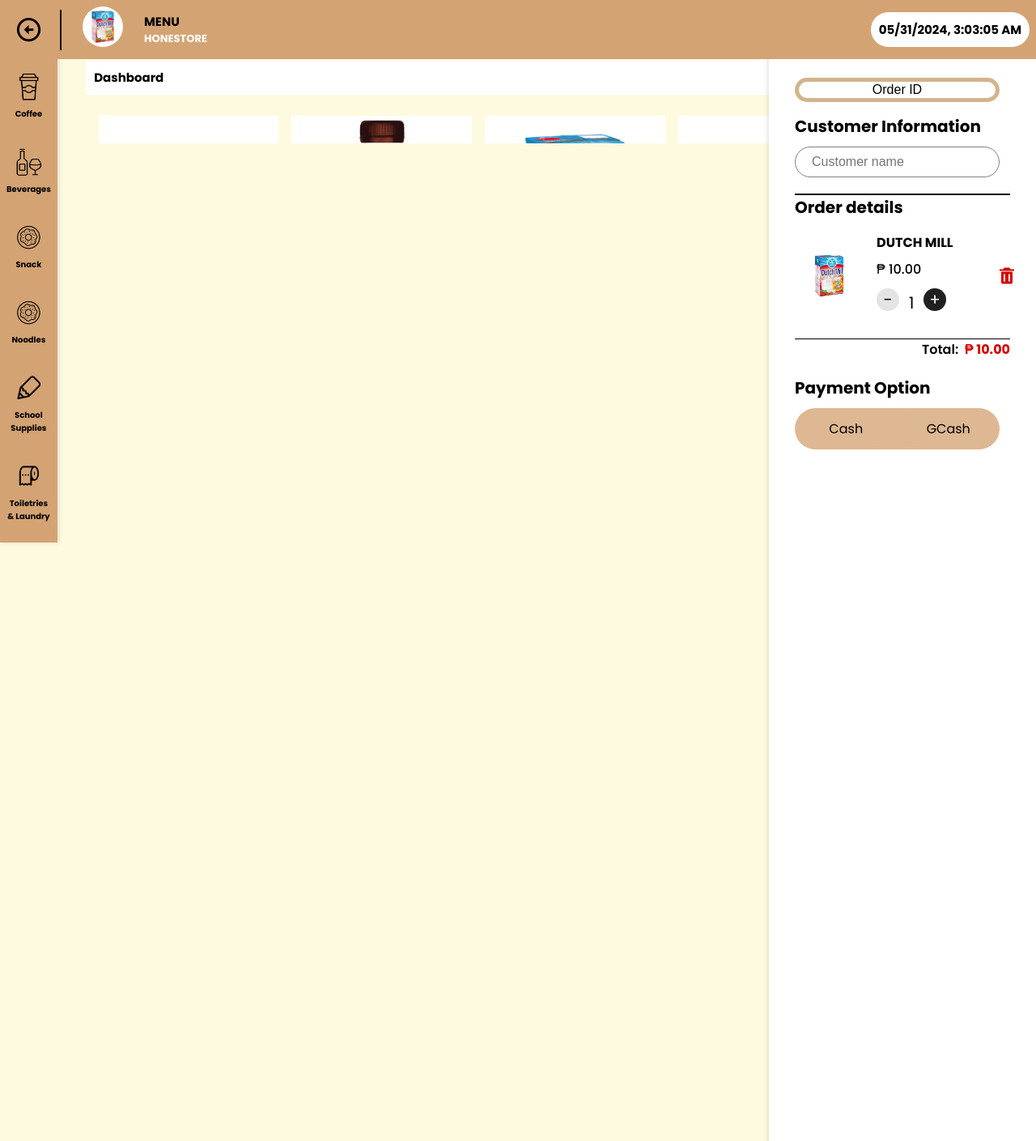
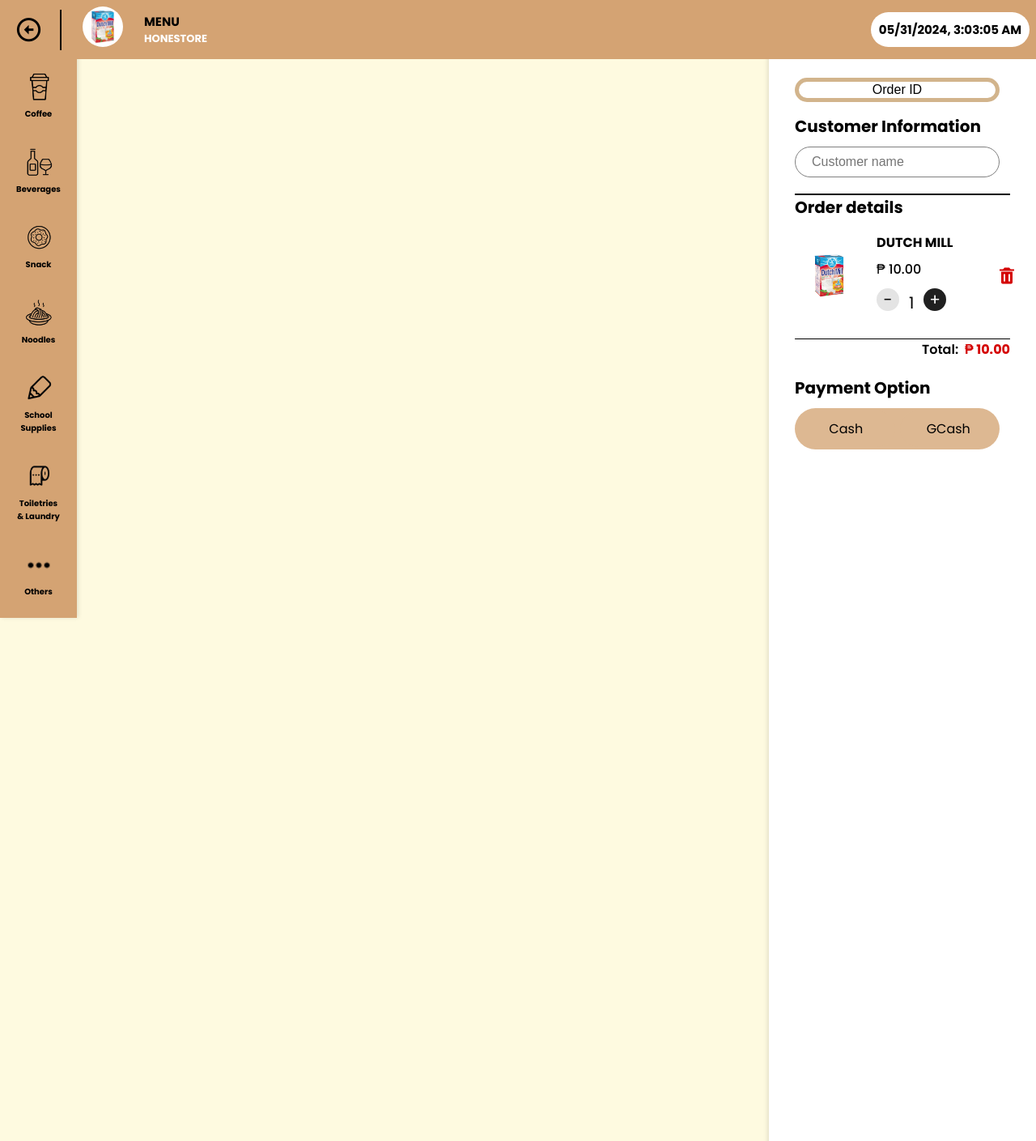
Before and after one commit to not-rae/126-final-project, a PHP site: page /index.html in a window 1280 px wide. Shown: the whole page at 81% size. Run offline with PHP 8.4, Linux system fonts and the light colour scheme.

Commit message:
updated files

```diff
--- a/index.html
+++ b/index.html
@@ -31,244 +31,23 @@
                 <li><a href="#" data-category="Coffee"><img src="./icons/coffee_icon.png" alt="Coffee"> Coffee</a></li>
                 <li><a href="#" data-category="Beverages"><img src="./icons/beverages_icon.png" alt="Beverages"> Beverages</a></li>
                 <li><a href="#" data-category="Snack"><img src="./icons/snakc_icon.png" alt="Snack"> Snack</a></li>
-                <li><a href="#" data-category="Noodles"><img src="./icons/snakc_icon.png" alt="Noodles"> Noodles</a></li>
+                <li><a href="#" data-category="Noodles"><img src="./icons/noodles_icon.png" alt="Noodles"> Noodles</a></li>
                 <li><a href="#" data-category="School Supplies"><img src="./icons/schoolSupplies_icon.png" alt="School Supplies">School<br>Supplies</a></li>
                 <li><a href="#" data-category="Toiletries"><img src="./icons/toiletriesLaundry_icon.png" alt="Toiletries"> Toiletries <br>& Laundry</a></li>
+                <li><a href="#" data-category="Others"><img src="./icons/others.png" alt="Others">Others</a></li>
+
             </ul>
         </aside>
+    </div>
 
         <main>
-            <h2>Dashboard</h2>
+            <div class="dashboard">
+                <h2>Dashboard</h2>
+            </div>
             <div class="product-list">
-                <div class="product" data-category="Coffee">
-                    <img src="./coffee/kopiko black.jpg" alt="kopiko" class="product-img">
-                    <h3 class="product-title">Kopiko black</h3>
-                    <span class="price">₱ 5.00</span>
-                </div>
-                <div class="product" data-category="Coffee">
-                    <img src="./coffee/lucky day.jpg" alt="luckyDay" class="product-img">
-                    <h3 class="product-title">Lucky Day</h3>
-                    <span class="price">₱ 00.00</span>
-                </div>
-                <div class="product" data-category="Beverages">
-                    <img src="./beverages/dutchmill.jpg" alt="dutchmill" class="product-img">
-                    <h3 class="product-title">Dutch Mill</h3>
-                    <span class="price">₱ 15.00</span>
-                </div>
-                <div class="product" data-category="Noodles">
-                    <img src="./noodles/lucky me beef.jpg" alt="luckyMe" class="product-img">
-                    <h3 class="product-title">Lucky Me Beef</h3>
-                    <span class="price">₱ 00.00</span>
-                </div>
-                <div class="product" data-category="School Supplies">
-                    <img src="./supplies/correction_tape.jpg" alt="correction_tape" class="product-img">
-                    <h3 class="product-title">Correction Tape</h3>
-                    <span class="price">₱ 00.00</span>
-                </div>
-                <div class="product" data-category="Snack">
-                    <img src="./snack/sky_flakes.jpg" alt="sky_flakes" class="product-img">
-                    <h3 class="product-title">Sky Flakes</h3>
-                    <span class="price">₱ 00.00</span>
-                </div>
-                <div class="product" data-category="Toiletries">
-                    <img src="./toiletries&laundry/creamsilk.jpg" alt="creamsilk" class="product-img">
-                    <h3 class="product-title">Cream Silk</h3>
-                    <span class="price">₱ 00.00</span>
-                </div>
-                <div class="product" data-category="Coffee">
-                    <img src="./coffee/cafe puro.jpg" alt="" class="product-img">
-                    <h3 class="product-title">cafe puro</h3>
-                    <span class="price">₱ 00.00</span>
-                </div>
-                <div class="product" data-category="Coffee">
-                    <img src="./coffee/kopiko blanca.jpg" alt="kopiko" class="product-img">
-                    <h3 class="product-title">Kopiko blanca</h3>
-                    <span class="price">₱ 00.00</span>
-                </div>
-                <div class="product" data-category="Coffee">
-                    <img src="./coffee/kopiko brown.jpg" alt="" class="product-img">
-                    <h3 class="product-title">Kopiko brown</h3>
-                    <span class="price">₱ 00.00</span>
-                </div>
-                <div class="product" data-category="Coffee">
-                    <img src="./coffee/chilled latte.jpg" alt="" class="product-img">
-                    <h3 class="product-title">Kchilled latte</h3>
-                    <span class="price">₱ 00.00</span>
-                </div>
-                <div class="product" data-category="Coffee">
-                    <img src="./coffee/chilled mocha.jpeg" alt="" class="product-img">
-                    <h3 class="product-title">chilled mocha</h3>
-                    <span class="price">₱ 00.00</span>
-                </div>
-                <div class="product" data-category="Beverages">
-                    <img src="./beverages/absolute water.jpg" alt="" class="product-img">
-                    <h3 class="product-title">absolute water</h3>
-                    <span class="price">₱ 00.00</span>
-                </div>
-                <div class="product" data-category="Beverages">
-                    <img src="./beverages/bear brand.jpg" alt="" class="product-img">
-                    <h3 class="product-title">bear brand</h3>
-                    <span class="price">₱ 00.00</span>
-                </div>
-                <div class="product" data-category="Beverages">
-                    <img src="./beverages/gatorade.jpg" alt="" class="product-img">
-                    <h3 class="product-title">gatorade</h3>
-                    <span class="price">₱ 00.00</span>
-                </div>
-                <div class="product" data-category="Beverages">
-                    <img src="./beverages/nutri boost.jpg" alt="" class="product-img">
-                    <h3 class="product-title">nutri boost</h3>
-                    <span class="price">₱ 00.00</span>
-                </div>
-                <div class="product" data-category="Beverages">
-                    <img src="./beverages/royal.jpg" alt="" class="product-img">
-                    <h3 class="product-title">royal</h3>
-                    <span class="price">₱ 00.00</span>
-                </div>
-                <div class="product" data-category="Beverages">
-                    <img src="./beverages/strawberry.jpg" alt="" class="product-img">
-                    <h3 class="product-title">strawberry</h3>
-                    <span class="price">₱ 00.00</span>
-                </div>
-                <div class="product" data-category="Beverages">
-                    <img src="./beverages/tang.jpg" alt="" class="product-img">
-                    <h3 class="product-title">tang</h3>
-                    <span class="price">₱ 00.00</span>
-                </div>
-                <div class="product" data-category="Snack">
-                    <img src="./snack/bread stcik.jpg" alt="" class="product-img">
-                    <h3 class="product-title">bread stick</h3>
-                    <span class="price">₱ 00.00</span>
-                </div>
-                <div class="product" data-category="Snack">
-                    <img src="./snack/chocomucho.jpg" alt="" class="product-img">
-                    <h3 class="product-title">choco mucho</h3>
-                    <span class="price">₱ 00.00</span>
-                </div>
-                <div class="product" data-category="Snack">
-                    <img src="./snack/cload 9.jpg" alt="" class="product-img">
-                    <h3 class="product-title">cloud 9</h3>
-                    <span class="price">₱ 00.00</span>
-                </div>
-                <div class="product" data-category="Snack">
-                    <img src="./snack/hello.jpg" alt="" class="product-img">
-                    <h3 class="product-title">hello</h3>
-                    <span class="price">₱ 00.00</span>
-                </div>
-                <div class="product" data-category="Snack">
-                    <img src="./snack/kitkat.jpg" alt="" class="product-img">
-                    <h3 class="product-title">kitkat</h3>
-                    <span class="price">₱ 00.00</span>
-                </div>
-                <div class="product" data-category="Snack">
-                    <img src="./snack/loaded.jpg" alt="" class="product-img">
-                    <h3 class="product-title">loaded</h3>
-                    <span class="price">₱ 00.00</span>
-                </div>
-                <div class="product" data-category="Snack">
-                    <img src="./snack/rebisco.jpg" alt="" class="product-img">
-                    <h3 class="product-title">rebisco</h3>
-                    <span class="price">₱ 00.00</span>
-                </div>
-                <div class="product" data-category="Snack">
-                    <img src="./snack/stick o.jpg" alt="" class="product-img">
-                    <h3 class="product-title">stick-o</h3>
-                    <span class="price">₱ 00.00</span>
-                </div>
-                <div class="product" data-category="Snack">
-                    <img src="./snack/waffer time.jpg" alt="" class="product-img">
-                    <h3 class="product-title">waffer time</h3>
-                    <span class="price">₱ 00.00</span>
-                </div>
-                <div class="product" data-category="Noodles">
-                    <img src="./noodles/chicken.jpg" alt="" class="product-img">
-                    <h3 class="product-title">chicken</h3>
-                    <span class="price">₱ 00.00</span>
-                </div>
-                <div class="product" data-category="Noodles">
-                    <img src="./noodles/chili mansi.jpg" alt="" class="product-img">
-                    <h3 class="product-title">chili mansi</h3>
-                    <span class="price">₱ 00.00</span>
-                </div>
-                <div class="product" data-category="Noodles">
-                    <img src="./noodles/kalamansi.jpg" alt="" class="product-img">
-                    <h3 class="product-title">kalamansi</h3>
-                    <span class="price">₱ 00.00</span>
-                </div>
-                <div class="product" data-category="Noodles">
-                    <img src="./noodles/lomi.jpg" alt="" class="product-img">
-                    <h3 class="product-title">lomi</h3>
-                    <span class="price">₱ 00.00</span>
-                </div>
-                <div class="product" data-category="Noodles">
-                    <img src="./noodles/original.jpg" alt="" class="product-img">
-                    <h3 class="product-title">original</h3>
-                    <span class="price">₱ 00.00</span>
-                </div>
-                <div class="product" data-category="Noodles">
-                    <img src="./noodles/spicy.jpg" alt="" class="product-img">
-                    <h3 class="product-title">spicy</h3>
-                    <span class="price">₱ 00.00</span>
-                </div>
-                <div class="product" data-category="School Supplies">
-                    <img src="./supplies/pencil.jpg" alt="" class="product-img">
-                    <h3 class="product-title">pencil</h3>
-                    <span class="price">₱ 00.00</span>
-                </div>
-                <div class="product" data-category="School Supplies">
-                    <img src="./supplies/scisssor.jpg" alt="" class="product-img">
-                    <h3 class="product-title">scissor</h3>
-                    <span class="price">₱ 00.00</span>
-                </div>
-                <div class="product" data-category="School Supplies">
-                    <img src="./supplies/tape.jpg" alt="" class="product-img">
-                    <h3 class="product-title">tape</h3>
-                    <span class="price">₱ 00.00</span>
-                </div>
-                <div class="product" data-category="School Supplies">
-                    <img src="./supplies/yellow paper.jpg" alt="" class="product-img">
-                    <h3 class="product-title">yellow paper</h3>
-                    <span class="price">₱ 00.00</span>
-                </div>
-                <div class="product" data-category="Toiletries">
-                    <img src="./toiletries&laundry/axion.jpg" alt="" class="product-img">
-                    <h3 class="product-title">axion</h3>
-                    <span class="price">₱ 00.00</span>
-                </div>
-                <div class="product" data-category="Toiletries">
-                    <img src="./toiletries&laundry/dove.jpg" alt="" class="product-img">
-                    <h3 class="product-title">dove</h3>
-                    <span class="price">₱ 00.00</span>
-                </div>
-                <div class="product" data-category="Toiletries">
-                    <img src="./toiletries&laundry/modess.jpg" alt="" class="product-img">
-                    <h3 class="product-title">modess</h3>
-                    <span class="price">₱ 00.00</span>
-                </div>
-                <div class="product" data-category="Toiletries">
-                    <img src="./toiletries&laundry/safeguard.jpg" alt="" class="product-img">
-                    <h3 class="product-title">safeguard</h3>
-                    <span class="price">₱ 00.00</span>
-                </div>
-                <div class="product" data-category="Toiletries">
-                    <img src="./toiletries&laundry/sisters.jpg" alt="" class="product-img">
-                    <h3 class="product-title">sisters</h3>
-                    <span class="price">₱ 00.00</span>
-                </div>
-                <div class="product" data-category="Toiletries">
-                    <img src="./toiletries&laundry/surf.jpg" alt="" class="product-img">
-                    <h3 class="product-title">surf</h3>
-                    <span class="price">₱ 00.00</span>
-                </div>
-                <div class="product" data-category="Toiletries">
-                    <img src="./toiletries&laundry/tide.jpg" alt="" class="product-img">
-                    <h3 class="product-title">tide</h3>
-                    <span class="price">₱ 00.00</span>
-                </div>
-
             </div>
         </main>
-
+        <div class="category-container">
         <div class="right-panel">
             <div class="customer-info">
                 <div class="orderID">Order ID</div>
@@ -320,11 +99,18 @@
             </div>
 
             <div class="gcash-details">
+                <button id="showQRCodeButton">Show QR Code</button>
                 <input type="text" class="referenceNo" placeholder="Reference No.">
                 <button type="button" class="btn-buy">Pay Now</button>
             </div>
+            <div id="qrCodePopup" class="popup">
+            <div class="popup-content">
+                <span class="close">&times;</span>
+                <img src="./icons/others.png" alt="QR Code">
+            </div>
+    </div>
         </div>
-    </div>
+            </div>
     <script src="script.js"></script>
 </body>
 </html>
--- a/style.css
+++ b/style.css
@@ -141,20 +182,13 @@ aside ul li a.active {
 }
 
 main {
-    position: relative;
-    top: 10px;
-    left: 50%;
-    transform: translateX(-50%);
-    height: 50px;
-    max-width:100%;
+    display: flex;
+    flex-direction: column;
+    height: 100vh;
+    width: 68.3rem;
 }
-
-main h2 {
-    margin-top: 0px;
-    font-size: 15px;
-    background-color: white;
-    padding: 10px;
-    max-width: 5000px;
+.dashboard {
+    border-bottom: none;
 }
 
 .product-list {
```
Also changed, not shown: other parts of style.css (+41 -0 lines), index.php (+79 -3 lines), qr-code.png (added).
